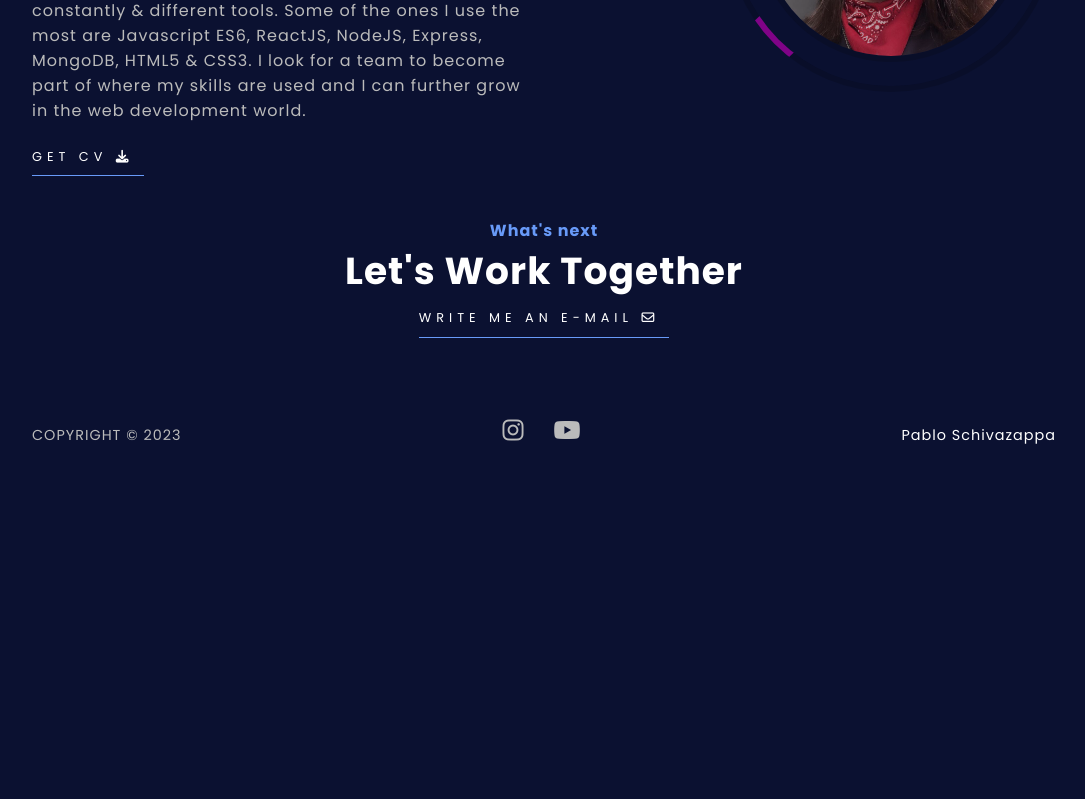
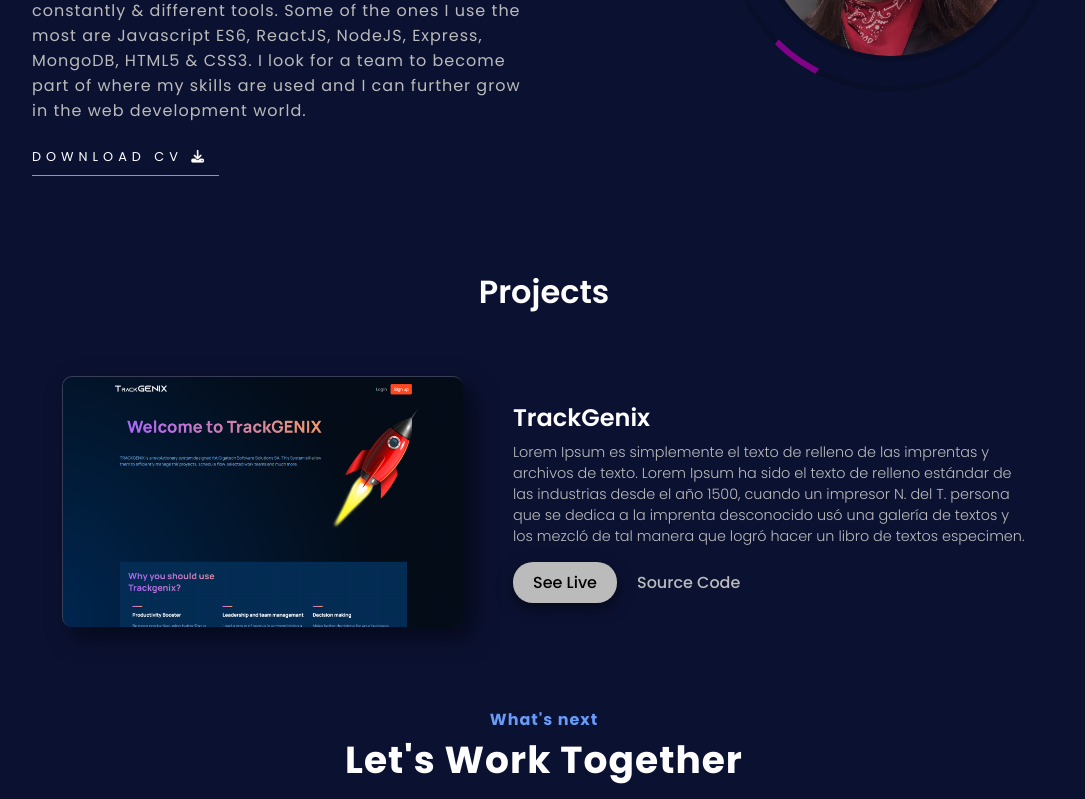
Before and after one commit to pabloschivazappa/Portfolio, a React (Create React App) app: page / in a window 1280 px wide. Shown: the part 400-1199 px from the top of the page, without its empty margins (96-1181 px from the left). Before the commit the page ends 866 px from the top, so only its background shows below. Built offline with nearby package versions, Linux system fonts and the light colour scheme.

Commit message:
add projects section

```diff
--- a/package.json
+++ b/package.json
@@ -12,6 +12,7 @@
     "react-router": "^6.6.1",
     "react-router-dom": "^5.2.0",
     "react-scripts": "5.0.1",
+    "vanilla-tilt": "^1.8.0",
     "web-vitals": "^2.1.4"
   },
   "scripts": {
--- a/src/Components/Header/header.module.css
+++ b/src/Components/Header/header.module.css
@@ -9,3 +9,7 @@
 .header ul li {
     margin: 0 10px;
 }
+
+.header ul li a {
+    color: var(--whiteColor);
+}
--- a/src/Components/Header/index.js
+++ b/src/Components/Header/index.js
@@ -5,10 +5,10 @@ const Header = () => {
     return (
         <header className={styles.header}>
             <ul>
-                <li>Example</li>
-                <li>Example</li>
-                <li>Example</li>
-                <li>Example</li>
+                <li><a href="#home">Home</a></li>
+                <li><a href="#home">Example</a></li>
+                <li><a href="#projects">Projects</a></li>
+                <li><a href="#contact">Contact</a></li>
             </ul>
         </header>
     )
--- a/src/Components/Home/home.module.css
+++ b/src/Components/Home/home.module.css
@@ -137,22 +137,3 @@
 .imgBox .social a:hover {
     color: var(--whiteColor);
 }
-
-.imgBox .hireMe {
-    position: relative;
-    margin-top: 10px;
-    padding: 6px 20px;
-    background: var(--grayColor);
-    color: #000;
-    border-radius: 25px;
-    font-weight: 500;
-    font-size: 1.2rem;
-    text-transform: uppercase;
-    letter-spacing: 0.05rem;
-    transition: 0.5s;
-}
-
-.imgBox .hireMe:hover {
-    letter-spacing: 0.2rem;
-    background: var(--whiteColor);
-}
--- a/src/Components/Home/index.js
+++ b/src/Components/Home/index.js
@@ -11,7 +11,7 @@ const Home = () => {
                 <h1>Pablo Schivazappa</h1>
                 <p>Full stack developer with a background in photograohy. After over a decade working as photographer and videographer I came to the conclusion that it was time to take it a leap further and become a full time web developer.
                 Jack of all trades, I like to learn new things constantly & different tools. Some of the ones I use the most are Javascript ES6, ReactJS, NodeJS, Express, MongoDB, HTML5 & CSS3. I look for a team to become part of where my skills are used and I can further grow in the web development world.</p>
-                <a href={CV} className="btn-link" target="_blank" rel="noreferrer">Get CV <i class="fa-solid fa-download"></i></a>
+                <a href={CV} className="btn-link" target="_blank" rel="noreferrer">Download CV <i class="fa-solid fa-download"></i></a>
             </div>
             <div className={styles.homeImg}>
                 <div className={styles.imgBox}>
@@ -25,7 +25,6 @@ const Home = () => {
                             <i class="fa-brands fa-github"></i>
                         </a>
                     </div>
-                    <a href="#!" className={styles.hireMe}>Hire me</a>
                 </div>
             </div>
         </section>
--- /dev/null
+++ b/src/Components/Projects/index.js
@@ -0,0 +1,24 @@
+import React from "react";
+import styles from './projects.module.css';
+import Trackgenix from '../../assets/TrackGenix-project.png'
+
+const Projects = () => {
+    return(
+        <section id="projects" className={styles.container}>
+            <h3 className={styles.projectTitle}>Projects</h3>
+            <div className={styles.project}>
+                <div className={styles.card}>
+                    <img src={Trackgenix} alt="TrackGenix-project"></img>
+                </div>
+                <div className={styles.content}>
+                    <h3>TrackGenix</h3>
+                    <p>Lorem Ipsum es simplemente el texto de relleno de las imprentas y archivos de texto. Lorem Ipsum ha sido el texto de relleno estándar de las industrias desde el año 1500, cuando un impresor N. del T. persona que se dedica a la imprenta desconocido usó una galería de textos y los mezcló de tal manera que logró hacer un libro de textos especimen.</p>
+                    <a href="https://trackgenix-app-rosy.vercel.app/home" target="_blank" rel="noreferrer" className={styles.seeLiveBtn}>See Live</a>
+                    <a href="https://github.com/pabloschivazappa/Trackgenix-app" target="_blank" rel="noreferrer" className={styles.sourceCodeBtn}>Source Code</a>
+                </div>
+            </div>
+        </section>
+    )
+}
+
+export default Projects;
--- /dev/null
+++ b/src/Components/Projects/projects.module.css
@@ -0,0 +1,94 @@
+.container {
+    position: relative;
+    display: flex;
+    flex-direction: column;
+    justify-content: center;
+    align-items: center;
+    margin-top: 100px;
+    width: 100%;
+    z-index: 1;
+}
+
+.container .projectTitle {
+    font-size: 2rem;
+    font-weight: 600;
+    margin-bottom: 30px;
+}
+
+.container .project {
+    display: flex;
+    align-items: center;
+}
+
+.container .card {
+    position: relative;
+    display: flex;
+    justify-content: center;
+    width: 400px;
+    height: 250px;
+    margin: 30px;
+    box-shadow: 10px 10px 25px rgba(0, 0, 0, 0.5);
+    border-radius: 10px;
+    background: rgba(255, 255, 255, 0.1);
+    overflow: hidden;
+    border-top: 1px solid rgba(255, 255, 255, 0.1);
+    border-left: 1px solid rgba(255, 255, 255, 0.1);
+    backdrop-filter: blur(5px);
+}
+
+.container .card img {
+    height: 100%;
+}
+
+.container .content {
+    padding: 20px;
+    width: 50%;
+}
+
+
+.container .content h3 {
+    font-size: 1.5rem;
+    font-weight: 600;
+    margin-bottom: 7px;
+    color: var(--whiteColor);
+    z-index: 1;
+}
+
+.container .content p {
+    font-size: 0.9rem;
+    color: var(--grayColor);
+    font-weight: 300;
+}
+
+.container .content .seeLiveBtn {
+    position: relative;
+    display: inline-block;
+    padding: 8px 20px;
+    margin-top: 15px;
+    background: var(--grayColor);
+    color: #000;
+    border-radius: 20px;
+    text-decoration: none;
+    font-weight: 500;
+    box-shadow: 0 5px 15px rgba(0, 0, 0, 0.5);
+    transition: 0.5s;
+}
+
+.container .content .seeLiveBtn:hover {
+    background: var(--whiteColor);
+}
+
+.container .content .sourceCodeBtn {
+    position: relative;
+    display: inline-block;
+    padding: 8px 20px;
+    margin-top: 15px;
+    color: var(--grayColor);
+    text-decoration: none;
+    font-weight: 500;
+    transition: 0.5s;
+}
+
+.container .content .sourceCodeBtn:hover {
+    color: var(--whiteColor);
+}
--- a/src/Routes/index.js
+++ b/src/Routes/index.js
@@ -4,6 +4,7 @@ import Home from "../Components/Home";
 import Header from "../Components/Header";
 import Footer from "../Components/Footer";
 import Contact from "../Components/Contact";
+import Projects from "../Components/Projects";
 
 
 const Layout = () => {
@@ -15,6 +16,7 @@ const Layout = () => {
                 <Route path="/" component={Home} />
             </Switch>
         </BrowserRouter>
+        <Projects />
         <Contact />
         <Footer />
         </>
--- a/src/index.css
+++ b/src/index.css
@@ -11,6 +11,7 @@
     margin: 0;
     padding: 0;
     font-family: 'Poppins', sans-serif;
+    scroll-behavior: smooth;
 }
 
 body {
```
Also changed, not shown: src/assets/TrackGenix-project.png (added), 1 other file (tests, documents, lock files or other folders).
